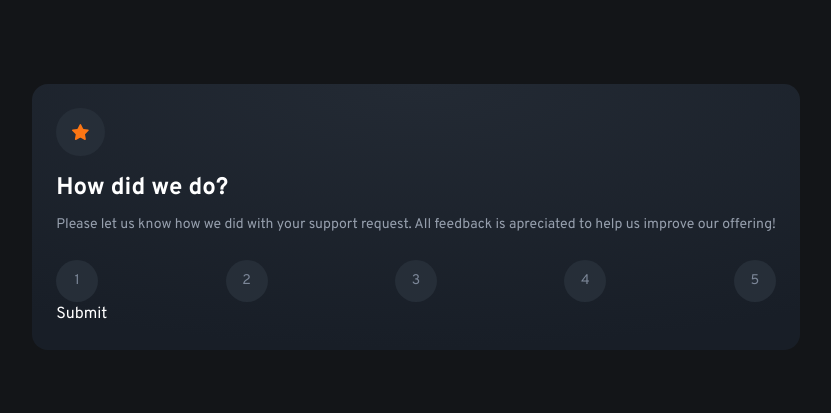
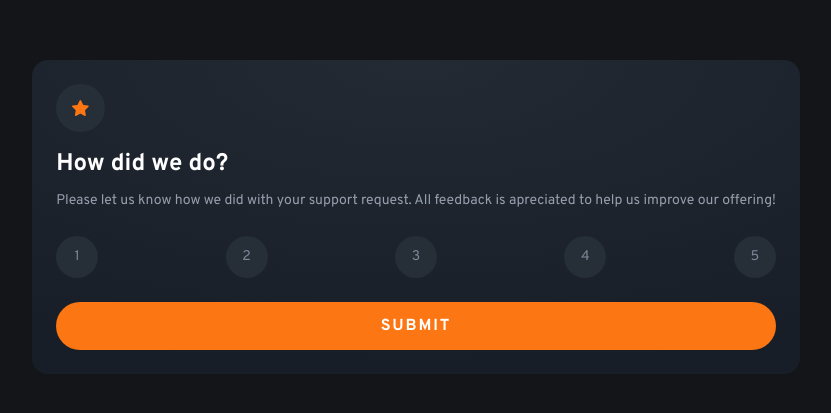
Before and after one commit to David-fj/FeedbackReact123, a React (Vite) app: page / in a window 1280 px wide. Shown: the part 183-596 px from the top of the page, without its empty margins (224-1055 px from the left). Built offline with nearby package versions, Linux system fonts and the light colour scheme.

Commit message:
Estilização do primeiro card feedback

```diff
--- a/src/App.jsx
+++ b/src/App.jsx
@@ -12,7 +12,7 @@
       <p className="text-sm text-light-gray leading-1 mb-6">Please let us know how we did with your support request. All
       feedback is apreciated to help us improve our offering!</p>
 
-      <div className="flex justify-between">
+      <div className="flex justify-between mb-6">
         <button className="bg-dark-blue w-10.5 h-10.5 rounded-full text-sm text-medium-gray focus:bg-medium-gray focus:text-white">1</button>
         <button className="bg-dark-blue w-10.5 h-10.5 rounded-full text-sm text-medium-gray focus:bg-medium-gray focus:text-white">2</button>
         <button className="bg-dark-blue w-10.5 h-10.5 rounded-full text-sm text-medium-gray focus:bg-medium-gray focus:text-white">3</button>
@@ -20,7 +20,7 @@
         <button className="bg-dark-blue w-10.5 h-10.5 rounded-full text-sm text-medium-gray focus:bg-medium-gray focus:text-white">5</button>
       </div>
 
-      <button>Submit</button>
+      <button className="bg-orange w-full py-3 rounded-3xl uppercase font-bold tracking-1">Submit</button>
     </div>
   )
 }
--- a/src/index.css
+++ b/src/index.css
@@ -5,10 +5,12 @@
   --color-dark-blue: #262E38;
   --color-light-gray: #969FAD;
   --color-medium-gray: #7C8798;
+  --color-orange: #FC7614;
 
   --font-overpass: "Overpass", "sans-serif";
 
   --leading-1: 1.375rem;
+  --tracking-1: 1.867px;
 }
 
 @layer utilities {
```
